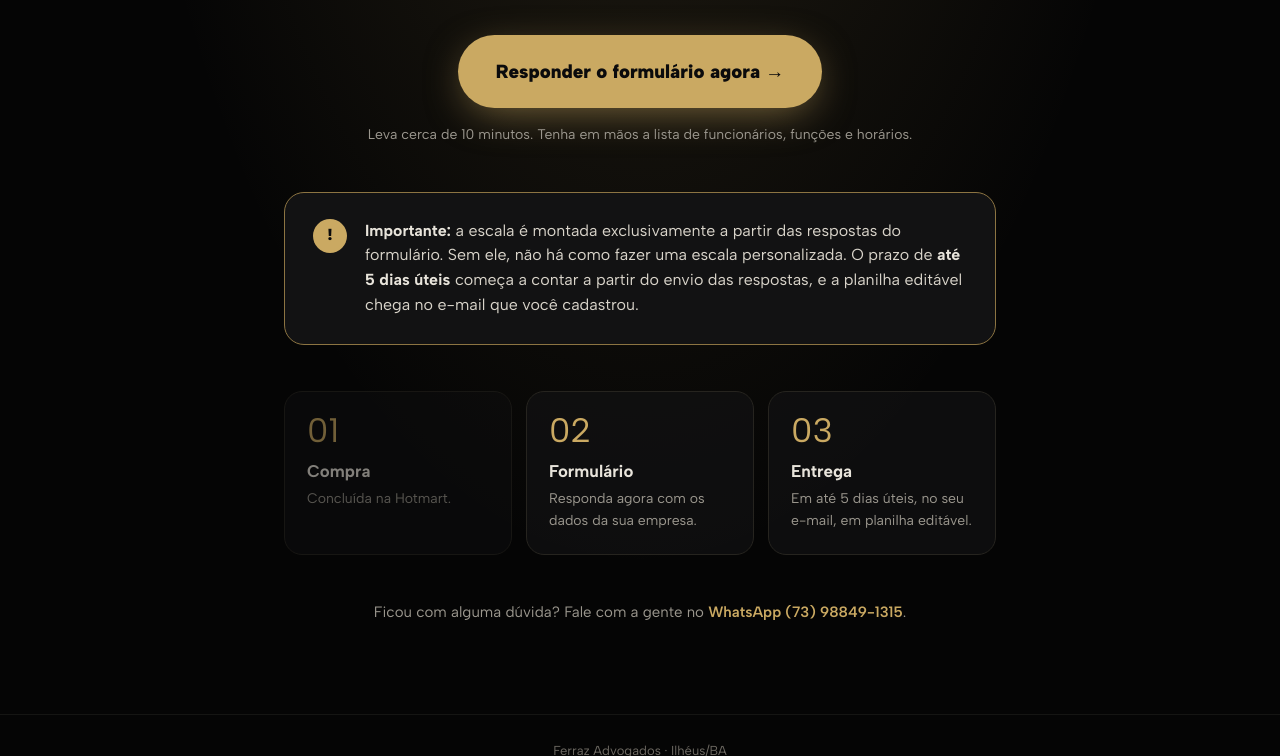
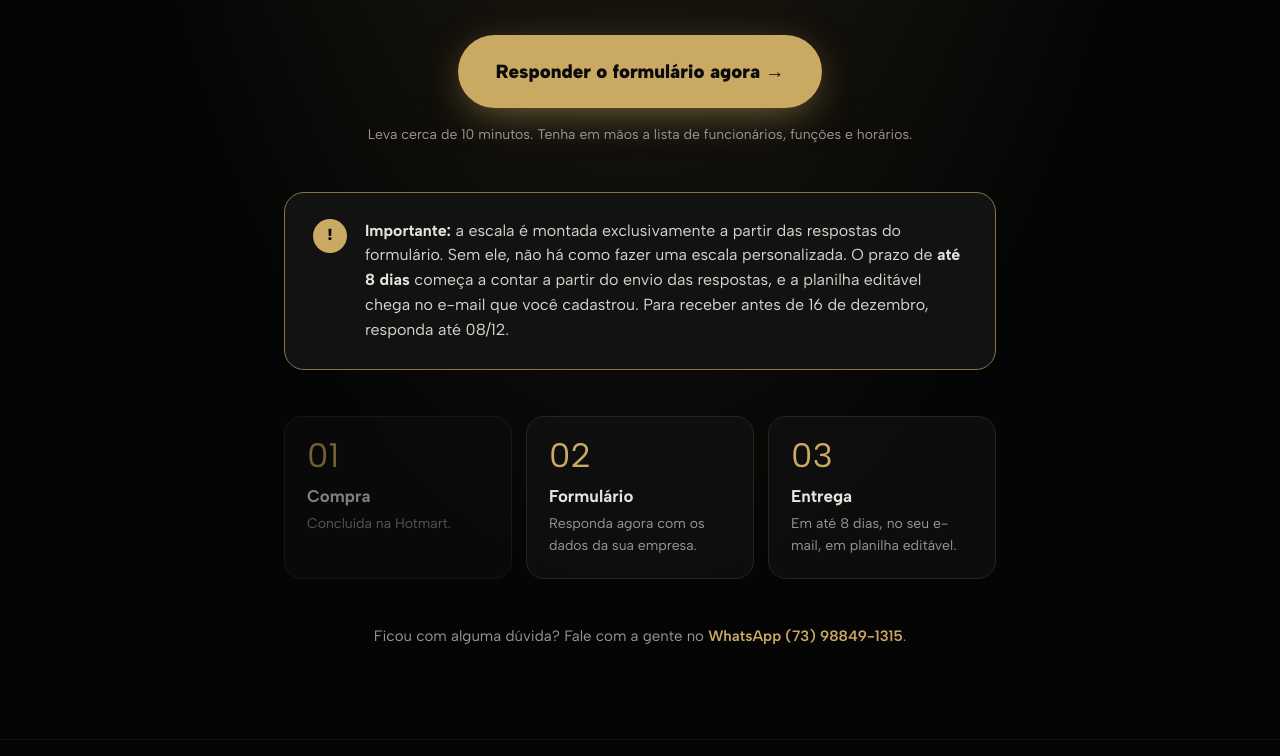
Before and after one commit to ivanferrazadv-arch/escala, a plain HTML site: page obrigado.html in a window 1280 px wide. Shown: the part 504-1260 px from the top of the page. Drawn offline with Linux system fonts and the light colour scheme.

Commit message:
Prazo de 8 dias na página de obrigado

```diff
--- a/obrigado.html
+++ b/obrigado.html
@@ -55,13 +55,13 @@ footer{border-top:1px solid #151513;padding:26px 24px;text-align:center;font-siz
 
   <div class="alert">
     <b class="i">!</b>
-    <p><strong>Importante:</strong> a escala é montada exclusivamente a partir das respostas do formulário. Sem ele, não há como fazer uma escala personalizada. O prazo de <strong>até 5 dias úteis</strong> começa a contar a partir do envio das respostas, e a planilha editável chega no e-mail que você cadastrou.</p>
+    <p><strong>Importante:</strong> a escala é montada exclusivamente a partir das respostas do formulário. Sem ele, não há como fazer uma escala personalizada. O prazo de <strong>até 8 dias</strong> começa a contar a partir do envio das respostas, e a planilha editável chega no e-mail que você cadastrou. Para receber antes de 16 de dezembro, responda até 08/12.</p>
   </div>
 
   <div class="steps">
     <div class="step done"><div class="n">01</div><h3>Compra</h3><p>Concluída na Hotmart.</p></div>
     <div class="step"><div class="n">02</div><h3>Formulário</h3><p>Responda agora com os dados da sua empresa.</p></div>
-    <div class="step"><div class="n">03</div><h3>Entrega</h3><p>Em até 5 dias úteis, no seu e-mail, em planilha editável.</p></div>
+    <div class="step"><div class="n">03</div><h3>Entrega</h3><p>Em até 8 dias, no seu e-mail, em planilha editável.</p></div>
   </div>
 
   <p class="help">Ficou com alguma dúvida? Fale com a gente no <a href="https://wa.me/5573988491315" target="_blank" rel="noopener">WhatsApp (73) 98849-1315</a>.</p>
```
